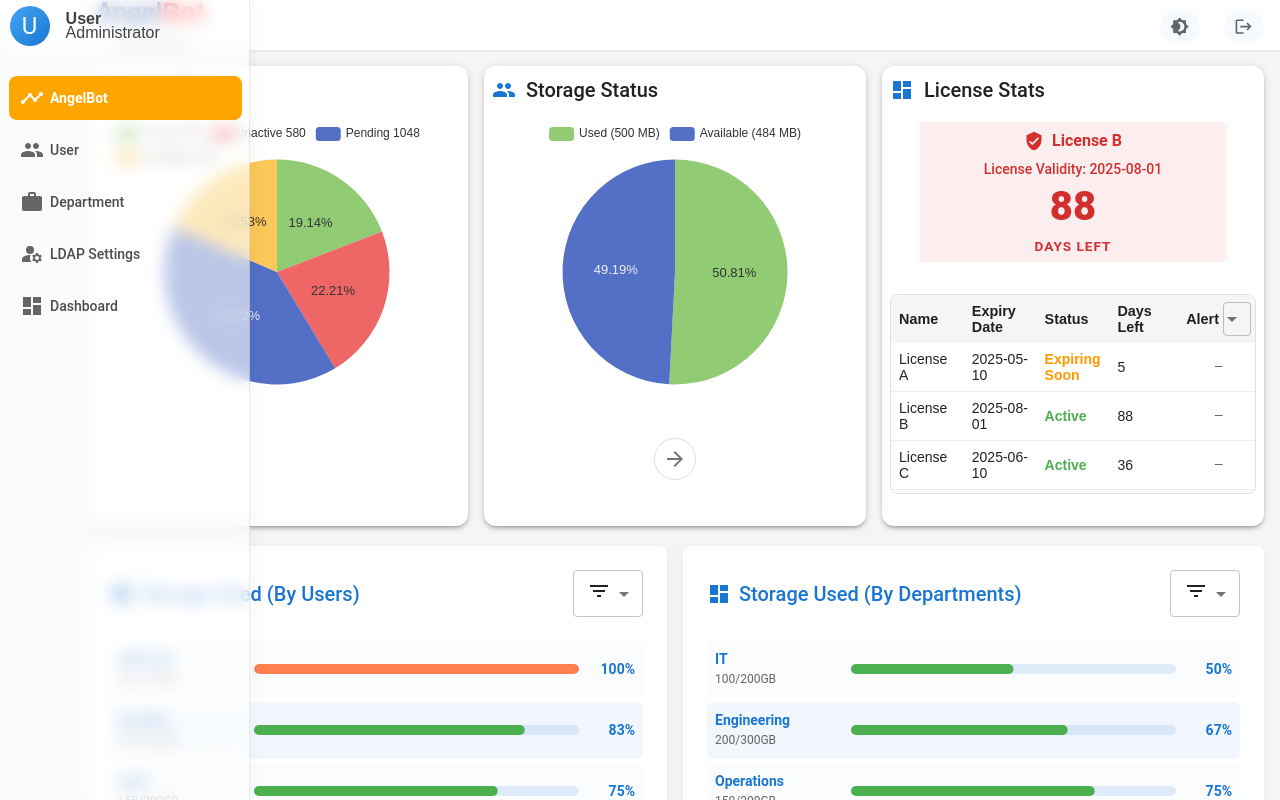
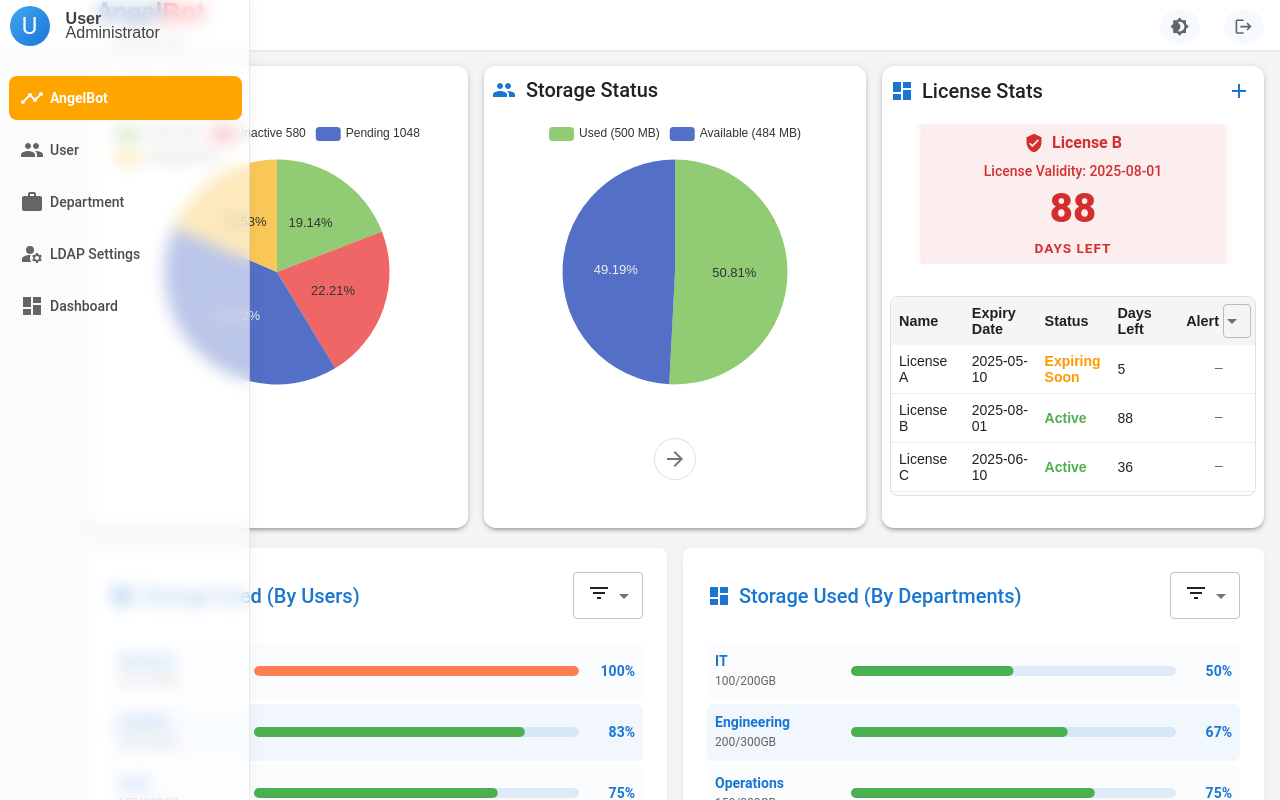
Before and after one commit to Abhisehekpandey/LMS, a React (Create React App) app: page /angelbot in a window 1280 px wide. Shown: the top 800 px of the page. Built offline with nearby package versions, Linux system fonts and the light colour scheme; a web font is replaced by a local one; what chartjs-plugin-datalabels would draw is missing.

Commit message:
Update AngelBot

```diff
--- a/package.json
+++ b/package.json
@@ -2,6 +2,7 @@
   "name": "my-app",
   "version": "0.1.0",
   "private": true,
+  "proxy": "http://gateway-test.apps.lab.ocp.lan",
   "dependencies": {
     "@emailjs/browser": "^4.4.1",
     "@emotion/react": "^11.11.1",
@@ -36,8 +37,6 @@
     "xlsx": "^0.18.5",
     "yup": "^1.6.1"
   },
-
-
   "scripts": {
     "start": "set HTTPS=false&&react-scripts start",
     "build": "react-scripts build",
--- a/src/api/authApi..js
+++ b/src/api/authApi..js
@@ -4,7 +4,7 @@ export const signupUser = async (data) => {
   console.log(process.env.REACT_APP_API_BASE_URL)
   try {
     const response = await axios.post(
-      `${process.env.REACT_APP_API_BASE_URL}/public/register`,
+      `/tenants/public/register`,
       data,
       {
         headers: {
@@ -24,7 +24,7 @@ export const loginUser = async (username, password) => {
 
 
     const response = await axios.post(
-      `${process.env.REACT_APP_API_BASE_URL}/public/users/login`,
+      `/tenants/public/login`,
       {
         username,
         password,
@@ -33,7 +33,7 @@ export const loginUser = async (username, password) => {
         headers: {
           "Content-Type": "multipart/form-data",
           Accept: "*/*",
-          appName: "TeamSync",
+          // appName: "TeamSync",
         },
       }
     );
--- a/src/api/departmentService.js
+++ b/src/api/departmentService.js
@@ -5,7 +5,7 @@ import axios from "axios";
 export const createDepartment = async (payload) => {
   try {
     const response = await axios.post(
-      `${process.env.REACT_APP_API_BASE_URL}/departments`,
+      `tenants/departments`,
       payload,
       {
         headers: {
--- a/src/pages/AngelBot.js
+++ b/src/pages/AngelBot.js
@@ -28,6 +28,8 @@ import {
   Select,
   MenuItem,
 } from "@mui/material";
+import { TextField } from "@mui/material";
+
 import React, { useEffect, useState } from "react";
 import { CircularProgress, keyframes, styled } from "@mui/material";
 import ReactECharts from "echarts-for-react";
@@ -112,6 +114,9 @@ const AngelBot = () => {
   const [showBlockWarning, setShowBlockWarning] = useState(false);
   const [loading, setLoading] = useState(true);
   const [licenseExpiryDate] = useState(new Date("2025-12-31")); // Replace with your actual expiry date
+  const [addLicenseDialogOpen, setAddLicenseDialogOpen] = useState(false);
+const [newLicense, setNewLicense] = useState({ name: "", expiryDate: "" });
+
   const defaultStatusData = [
     { value: 500, name: "Used", color: "#91CC75" },
     { value: 484, name: "Available", color: "#5470C6" },
@@ -694,6 +699,8 @@ const LicenseCountdownBox = React.memo(({ licenses, chartColors }) => {
     </Box>
   );
 });
+
+
 
 
   if (loading) {
@@ -919,7 +926,7 @@ const LicenseCountdownBox = React.memo(({ licenses, chartColors }) => {
                   flexDirection: "column",
                 }}
               >
-                <CardHeader
+                {/* <CardHeader
                   sx={{ padding: "0px !important" }}
                   title={
                     <div
@@ -933,7 +940,34 @@ const LicenseCountdownBox = React.memo(({ licenses, chartColors }) => {
                       <Typography variant="h6">License Stats</Typography>
                     </div>
                   }
-                />
+                /> */}
+
+                <CardHeader
+  sx={{ padding: "0px !important" }}
+  title={
+    <Box
+      sx={{
+        display: "flex",
+        alignItems: "center",
+        justifyContent: "space-between",
+        gap: 1,
+      }}
+    >
+      <Box sx={{ display: "flex", alignItems: "center", gap: 1 }}>
+        <Dashboard color="primary" />
+        <Typography variant="h6">License Stats</Typography>
+      </Box>
+      <IconButton
+        color="primary"
+        size="small"
+        onClick={() => setAddLicenseDialogOpen(true)}
+      >
+        <Add />
+      </IconButton>
+    </Box>
+  }
+/>
+
                 <CardContent
                   sx={{
                     flexGrow: 1,
@@ -1528,6 +1562,41 @@ const LicenseCountdownBox = React.memo(({ licenses, chartColors }) => {
           </Grid>
         </Box>
       </div>
+      <Dialog open={addLicenseDialogOpen} onClose={() => setAddLicenseDialogOpen(false)}>
+  <DialogTitle>Add New License</DialogTitle>
+  <DialogContent sx={{ display: "flex", flexDirection: "column", gap: 2, mt: 1 }}>
+    <TextField
+      label="License Name"
+      fullWidth
+      value={newLicense.name}
+      onChange={(e) => setNewLicense({ ...newLicense, name: e.target.value })}
+    />
+    <TextField
+      label="Expiry Date"
+      type="date"
+      fullWidth
+      InputLabelProps={{ shrink: true }}
+      value={newLicense.expiryDate}
+      onChange={(e) => setNewLicense({ ...newLicense, expiryDate: e.target.value })}
+    />
+  </DialogContent>
+  <DialogActions>
+    <Button onClick={() => setAddLicenseDialogOpen(false)}>Cancel</Button>
+    <Button
+      onClick={() => {
+        if (newLicense.name && newLicense.expiryDate) {
+          licenses.push({ ...newLicense, id: licenses.length + 1 });
+          setAddLicenseDialogOpen(false);
+          setNewLicense({ name: "", expiryDate: "" });
+        }
+      }}
+      variant="contained"
+    >
+      Add
+    </Button>
+  </DialogActions>
+</Dialog>
+
     </Box>
   );
 };
--- a/src/pages/user/CreateUser.js
+++ b/src/pages/user/CreateUser.js
@@ -65,7 +65,7 @@ const CreateUser = ({ handleClose }) => {
     "200GB",
     "500GB",
   ];
-  const storageAllocation = ["25GB", "50GB", "100GB", "200GB", "500GB"];
+  const storageAllocation = ["0GB","1GB","5GB","25GB", "50GB", "100GB", "200GB", "500GB"];
   // const departments = ["HR", "IT", "Finance", "Sales"];
   const [departments, setDepartments] = useState([
     "HR",
```
Also changed, not shown: 1 other file (tests, documents, lock files or other folders).
